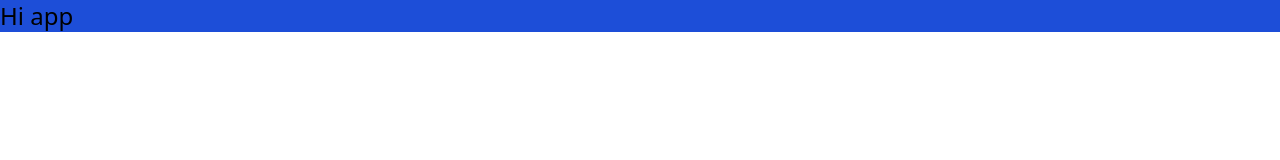
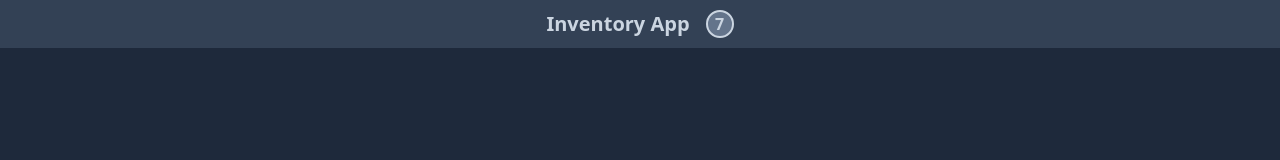
Before and after one commit to moaminrajabi/inventory-app, a website: page public/index.html in a window 1280 px wide. Drawn offline with Linux system fonts and the light colour scheme.

Commit message:
appBar UI

```diff
--- a/public/index.html
+++ b/public/index.html
@@ -7,6 +7,17 @@
     <title>Document</title>
   </head>
   <body>
-    <h1 class="bg-blue-700 text-2xl">Hi app</h1>
+    <div class="bg-slate-800 h-screen w-screen">
+      <!-- appBar -->
+      <div class="h-12 flex items-center justify-center gap-x-4 bg-slate-700">
+        <h1 class="text-xl font-bold text-slate-300">Inventory App</h1>
+        <span
+          class="flex items-center justify-center w-7 h-7 bg-slate-500 rounded-full text-slate-300 border-2 border-slate-300 font-bold"
+          >7</span
+        >
+      </div>
+      <!-- appContent -->
+      <div class="container max-w-sm mx-auto"></div>
+    </div>
   </body>
 </html>
```
Also changed, not shown: public/build/tailwind.css.
